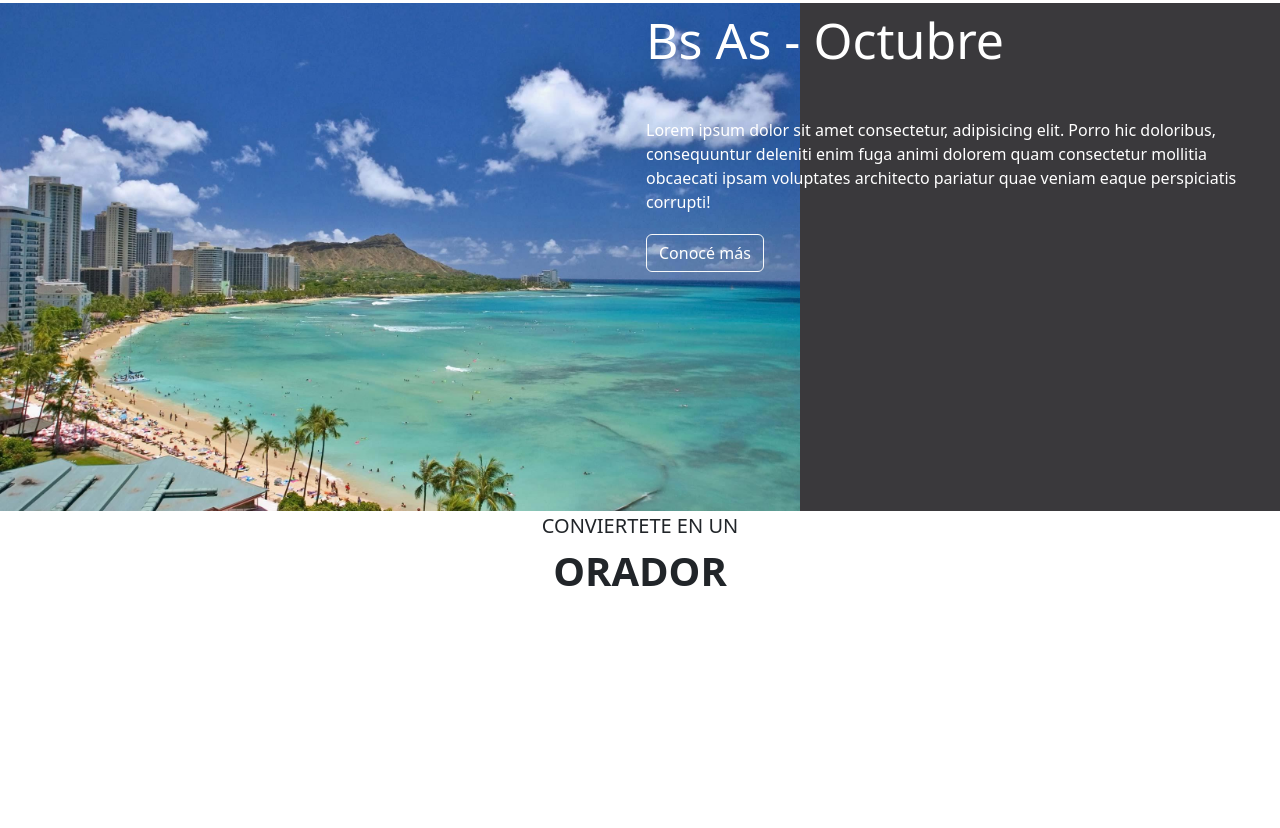
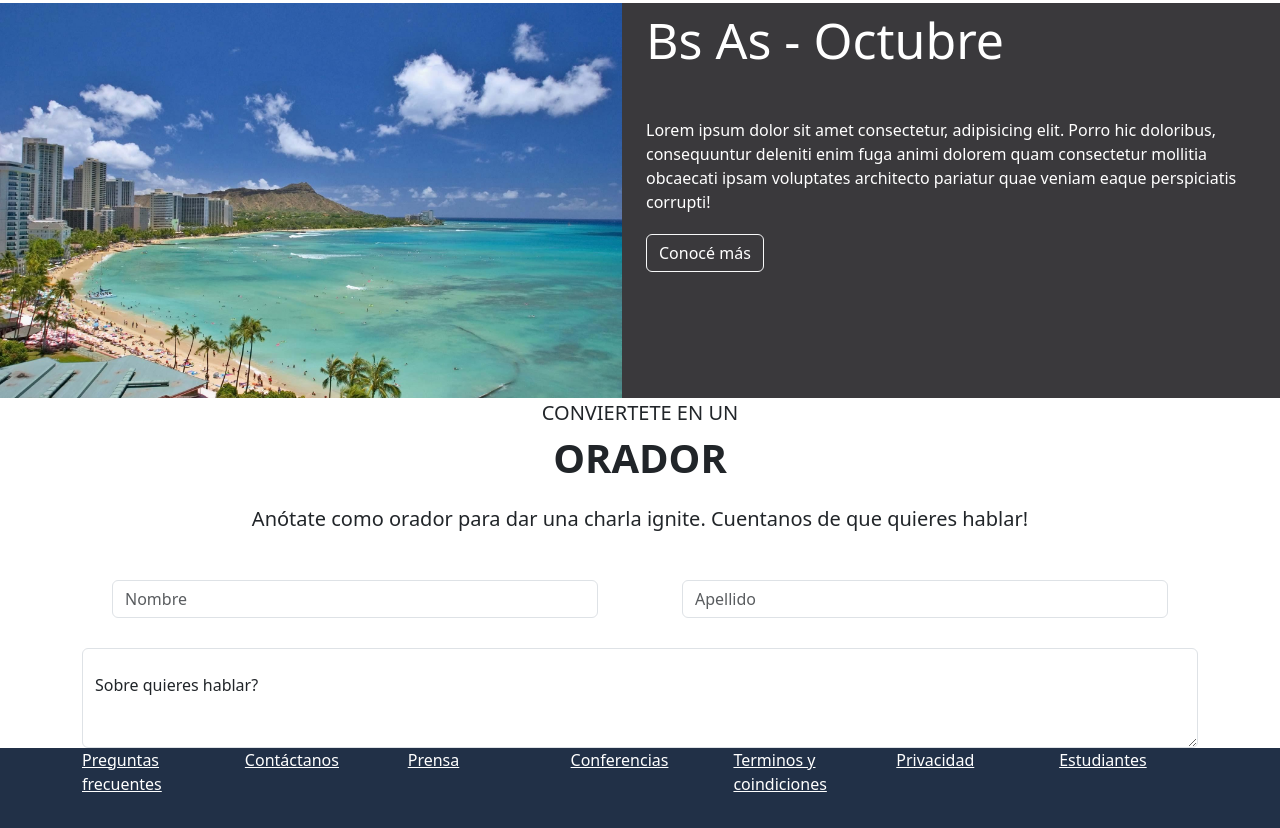
Before and after one commit to OrellanaKevin/Proyecto-Codo, a plain HTML site: page index.html in a window 1280 px wide. Shown: the part 1713-2541 px from the top of the page. Before the commit the page ends 2330 px from the top, so only its background shows below. Drawn offline with nearby package versions, Linux system fonts and the light colour scheme.

Commit message:
Trabajo Codo a Codo

```diff
--- a/index.html
+++ b/index.html
@@ -5,7 +5,8 @@
     <meta charset="UTF-8">
     <meta name="viewport" content="width=device-width, initial-scale=1.0">
 
-    <link href="https://cdn.jsdelivr.net/npm/bootstrap@5.3.2/dist/css/bootstrap.min.css" rel="stylesheet integrity="sha384-T3c6CoIi6uLrA9TneNEoa7RxnatzjcDSCmG1MXxSR1GAsXEV/Dwwykc2MPK8M2HN" crossorigin="anonymous">
+    <link href="https://cdn.jsdelivr.net/npm/bootstrap@5.3.2/dist/css/bootstrap.min.css" rel="stylesheet integrity="
+        sha384-T3c6CoIi6uLrA9TneNEoa7RxnatzjcDSCmG1MXxSR1GAsXEV/Dwwykc2MPK8M2HN" crossorigin="anonymous">
     <link rel="stylesheet" href="styles/style.css">
     <title>Pagina Web Codo a Codo</title>
 </head>
@@ -58,7 +59,8 @@
     </header>
 
     <article>
-        <div id="carouselSlidesOnly" class="carousel slide position-relative d-flex align-items-center justify-content-end"
+        <div id="carouselSlidesOnly"
+            class="carousel slide position-relative d-flex align-items-center justify-content-end"
             data-bs-ride="carousel">
             <div class="carousel-inner">
                 <div class="carousel-item active">
@@ -158,14 +160,16 @@
 
 
     <div class="container-fluid" style="padding-left: 0px;"">
-        <div class="row" style="background-color: rgb(58, 57, 60); color: white;">
+        <div class=" row" style="background-color: rgb(58, 57, 60); color: white;">
         <div class="col-6">
-                <img src="imagenes/honolulu.jpg" width="800px">
+            <img src="imagenes/honolulu.jpg" width="100%">
         </div>
 
         <div class="col-6 width=50%" id="text">
             <p style="text-align: left; font-size: 50px;">Bs As - Octubre </p><br>
-                Lorem ipsum dolor sit amet consectetur, adipisicing elit. Porro hic doloribus, consequuntur deleniti enim fuga animi dolorem quam consectetur mollitia obcaecati ipsam voluptates architecto pariatur quae veniam eaque perspiciatis corrupti!
+            Lorem ipsum dolor sit amet consectetur, adipisicing elit. Porro hic doloribus, consequuntur deleniti enim
+            fuga animi dolorem quam consectetur mollitia obcaecati ipsam voluptates architecto pariatur quae veniam
+            eaque perspiciatis corrupti!
             <br>
             <button type="button" class="btn btn-outline-light" id="boton">Conocé más</button>
         </div>
@@ -173,11 +177,66 @@
     </div>
 
     <p id="oradores">CONVIERTETE EN UN <br><b id="orador">ORADOR</b></p>
+    <p style="font-size: 20px;">Anótate como orador para dar una charla ignite. Cuentanos de que quieres hablar!</p>
+
+
+
+
+
+    <div class="container" id="formulario">
+        <form action="">
+            <div class="row">
+                <div class="col">
+                    <input type="text" class="form-control" placeholder="Nombre" aria-label="First name">
+                </div>
+                <div class="col">
+                    <input type="text" class="form-control" placeholder="Apellido" aria-label="Last name">
+                </div>
+            </div>
+            <div class="form-floating width=100px">
+                <textarea class="form-control padding-bot=10px" placeholder="Sobre que quieres hablar?"
+                    aria-placeholder="Sobre que quieres hablar?" id="floatingTextarea2"
+                    style="height: 100px">Sobre quieres hablar?</textarea>
+            </div>
+        </form>
+
+
+
+    </div>
+
+    </section>
+
 
 
     <footer>
-
+        <div class="container">
+            <div class="row">
+                <div class="col">
+                    <a href="#">Preguntas frecuentes</a>
+                </div>
+                <div class="col">
+                    <a href="#">Contáctanos</a>
+                </div>
+                <div class="col">
+                    <a href="#">Prensa</a>
+                </div>
+                <div class="col">
+                    <a href="#">Conferencias</a>
+                </div>
+                <div class="col">
+                    <a href="#">Terminos y coindiciones</a>
+                </div>
+                <div class="col">
+                    <a href="#">Privacidad</a>
+                </div>
+                <div class="col">
+                    <a href="#">Estudiantes</a>
+                </div>
+            </div>
+        </div>
     </footer>
 </body>
 
+
+
 </html>
--- a/styles/style.css
+++ b/styles/style.css
@@ -46,3 +46,21 @@ p{text-align: center;}
 #orador{
     font-size: 40px;
 }
+
+
+.botonenviar{justify-content: center;
+    align-items: center;
+    width: 40%;
+}
+
+small{text-align: center;}
+
+#formulario .row .col{
+    margin: 30px;
+}
+
+footer{
+    height: 100px;
+    background-color: rgb(33, 48, 71);
+}
+footer .container{color: white;}
```
Lines whose indentation alone changed are shown as unchanged.
